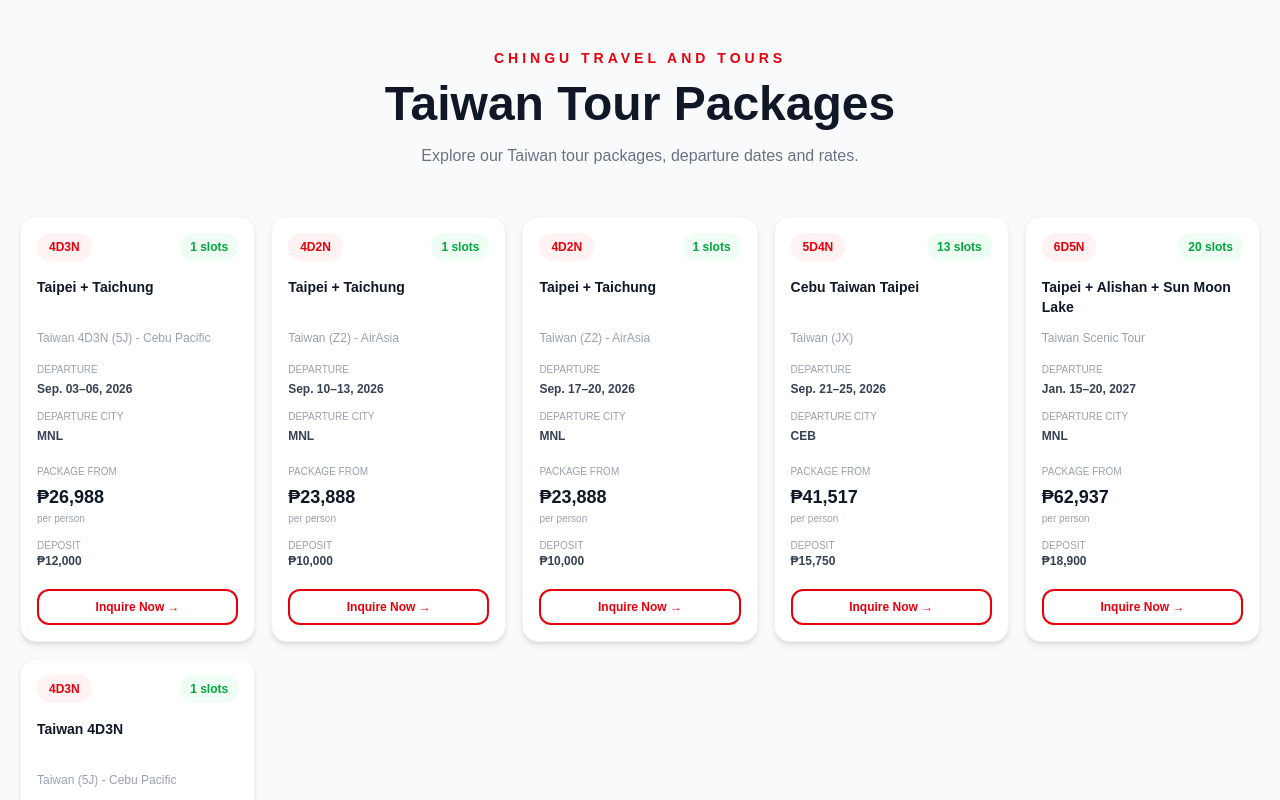
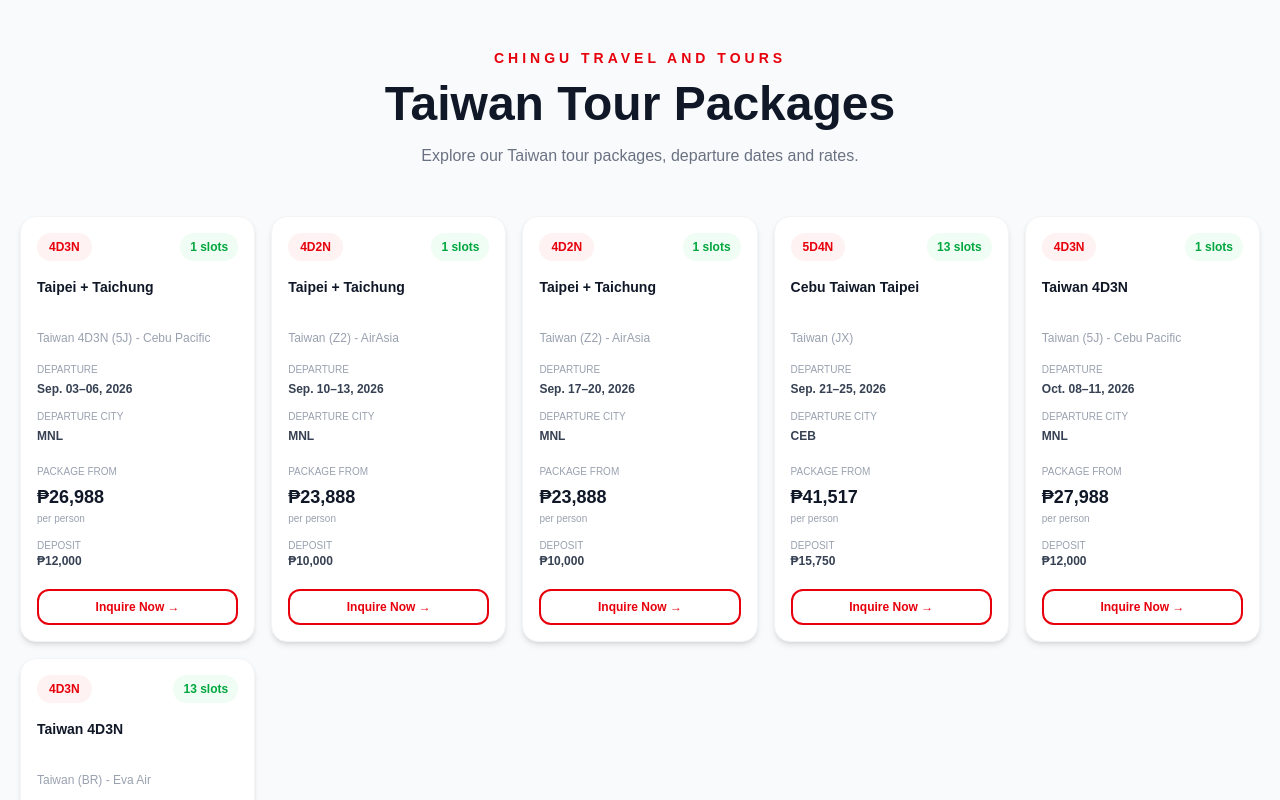
Before and after one commit to chingutravelandtours/chingu-website, a Next.js app: page /taiwan-tours in a window 1280 px wide. Shown: the top 800 px of the page. Built offline with nearby package versions, Linux system fonts and the light colour scheme.

Commit message:
Update page.tsx

```diff
--- a/app/taiwan-tours/page.tsx
+++ b/app/taiwan-tours/page.tsx
@@ -61,17 +61,6 @@ const packages: Package[] = [
 },
 
   {
-  title: "Taipei + Alishan + Sun Moon Lake",
-  subtitle: "Taiwan Scenic Tour",
-  duration: "6D5N",
-  dates: "Jan. 15–20, 2027",
-  city: "MNL",
-  price: 999 * USD_TO_PHP,
-  slots: 20,
-  deposit: 300 * USD_TO_PHP,
-},
-
-  {
   title: "Taiwan 4D3N",
   subtitle: "Taiwan (5J) - Cebu Pacific",
   duration: "4D3N",
@@ -80,6 +69,17 @@ const packages: Package[] = [
   price: 27988,
   slots: 1,
   deposit: 12000,
+},
+
+  {
+  title: "Taiwan 4D3N",
+  subtitle: "Taiwan (BR) - Eva Air",
+  duration: "4D3N",
+  dates: "Oct. 09–12, 2026",
+  city: "CEB",
+  price: 518 * USD_TO_PHP,
+  slots: 13,
+  deposit: 300 * USD_TO_PHP,
 },
 
 ];
```
